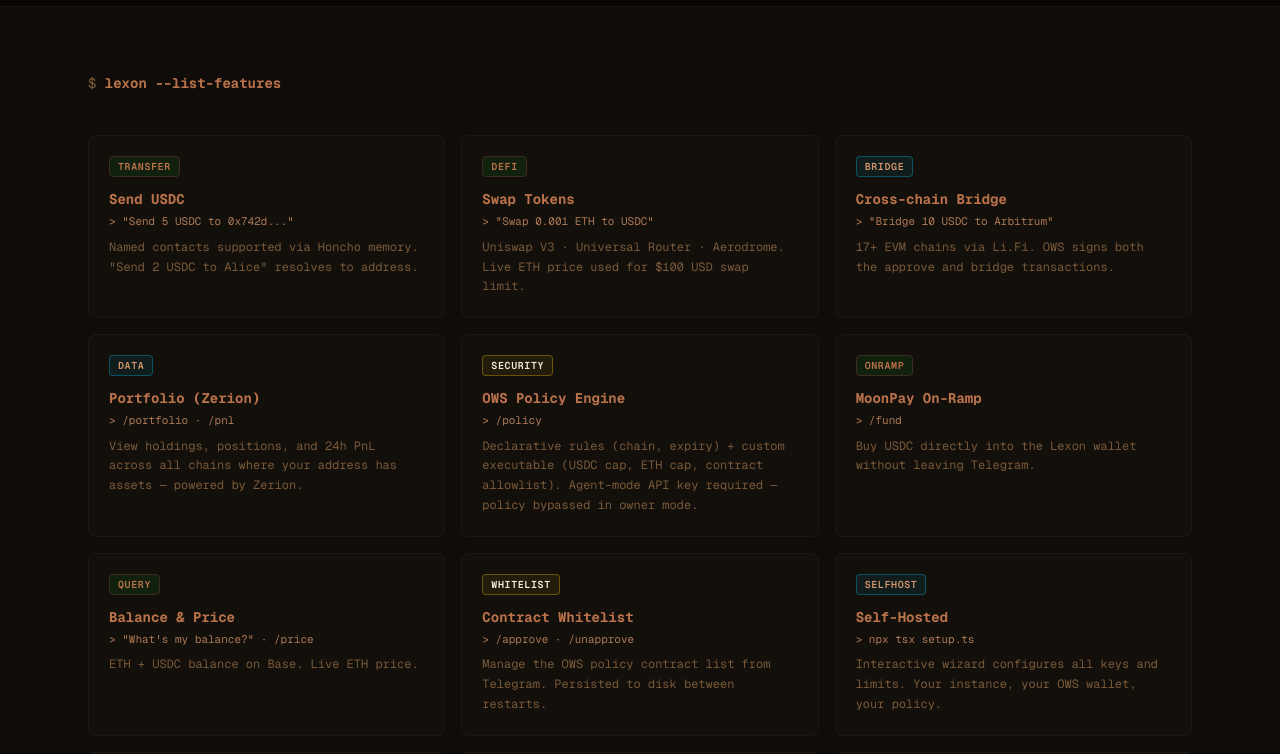
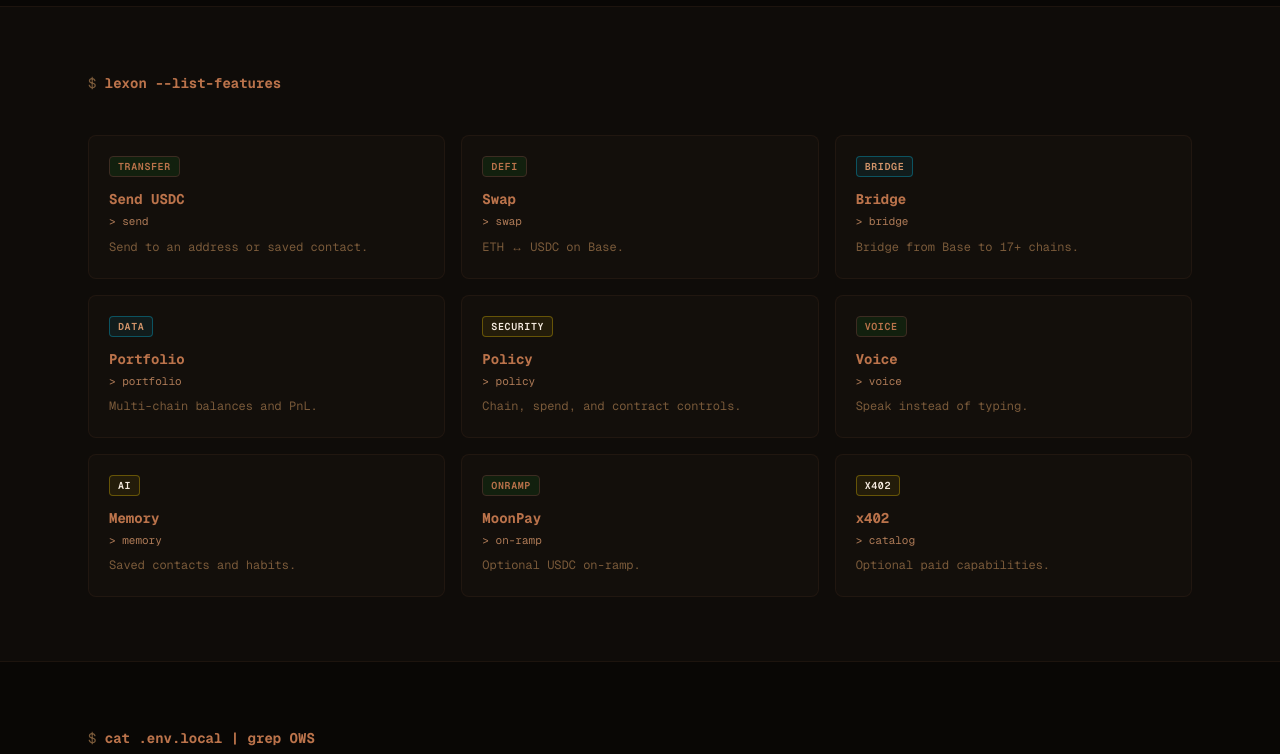
Before and after one commit to dlkakbs/lexon, a Next.js app: page / in a window 1280 px wide. Shown: the part 1040-1794 px from the top of the page. Built offline with nearby package versions, Linux system fonts and the light colour scheme.

Commit message:
Simplify landing feature list

```diff
--- a/app/page.tsx
+++ b/app/page.tsx
@@ -112,74 +112,56 @@ export default function Home() {
               {
                 tag: "transfer", tagColor: "tag-green",
                 title: "Send USDC",
-                cmd: '"Send 5 USDC to 0x742d..."',
-                desc: "Named contacts supported via Honcho memory. \"Send 2 USDC to Alice\" resolves to address.",
+                cmd: "send",
+                desc: "Send to an address or saved contact.",
               },
               {
                 tag: "defi", tagColor: "tag-green",
-                title: "Swap Tokens",
-                cmd: '"Swap 0.001 ETH to USDC"',
-                desc: "Uniswap V3 · Universal Router · Aerodrome. Live ETH price used for $100 USD swap limit.",
+                title: "Swap",
+                cmd: "swap",
+                desc: "ETH ↔ USDC on Base.",
               },
               {
                 tag: "bridge", tagColor: "tag-cyan",
-                title: "Cross-chain Bridge",
-                cmd: '"Bridge 10 USDC to Arbitrum"',
-                desc: "17+ EVM chains via Li.Fi. OWS signs both the approve and bridge transactions.",
+                title: "Bridge",
+                cmd: "bridge",
+                desc: "Bridge from Base to 17+ chains.",
               },
               {
                 tag: "data", tagColor: "tag-cyan",
-                title: "Portfolio (Zerion)",
-                cmd: "/portfolio · /pnl",
-                desc: "View holdings, positions, and 24h PnL across all chains where your address has assets — powered by Zerion.",
+                title: "Portfolio",
+                cmd: "portfolio",
+                desc: "Multi-chain balances and PnL.",
               },
               {
                 tag: "security", tagColor: "tag-yellow",
-                title: "OWS Policy Engine",
-                cmd: "/policy",
-                desc: "Declarative rules (chain, expiry) + custom executable (USDC cap, ETH cap, contract allowlist). Agent-mode API key required — policy bypassed in owner mode.",
+                title: "Policy",
+                cmd: "policy",
+                desc: "Chain, spend, and contract controls.",
+              },
+              {
+                tag: "voice", tagColor: "tag-green",
+                title: "Voice",
+                cmd: "voice",
+                desc: "Speak instead of typing.",
+              },
+              {
+                tag: "ai", tagColor: "tag-yellow",
+                title: "Memory",
+                cmd: "memory",
+                desc: "Saved contacts and habits.",
               },
               {
                 tag: "onramp", tagColor: "tag-green",
-                title: "MoonPay On-Ramp",
-                cmd: "/fund",
-                desc: "Buy USDC directly into the Lexon wallet without leaving Telegram.",
-              },
-              {
-                tag: "query", tagColor: "tag-green",
-                title: "Balance & Price",
-                cmd: '"What\'s my balance?" · /price',
-                desc: "ETH + USDC balance on Base. Live ETH price.",
-              },
-              {
-                tag: "whitelist", tagColor: "tag-yellow",
-                title: "Contract Whitelist",
-                cmd: "/approve · /unapprove",
-                desc: "Manage the OWS policy contract list from Telegram. Persisted to disk between restarts.",
-              },
-              {
-                tag: "selfhost", tagColor: "tag-cyan",
-                title: "Self-Hosted",
-                cmd: "npx tsx setup.ts",
-                desc: "Interactive wizard configures all keys and limits. Your instance, your OWS wallet, your policy.",
-              },
-              {
-                tag: "voice", tagColor: "tag-green",
-                title: "Voice Commands",
-                cmd: "Send a voice note",
-                desc: "Optional voice input via Whisper. Any supported command can be spoken instead of typed.",
-              },
-              {
-                tag: "ai", tagColor: "tag-yellow",
-                title: "Personalized Memory",
-                cmd: '"How much did I spend this week?"',
-                desc: "Optional memory layer for named contacts, spending history, and repeated behavior.",
+                title: "MoonPay",
+                cmd: "on-ramp",
+                desc: "Optional USDC on-ramp.",
               },
               {
                 tag: "x402", tagColor: "tag-yellow",
-                title: "Optional x402 Layer",
-                cmd: "/api/x402/catalog",
-                desc: "Optional extension for publishing paid capabilities or calling other paid agent services.",
+                title: "x402",
+                cmd: "catalog",
+                desc: "Optional paid capabilities.",
               },
             ].map((f) => (
               <div key={f.title} className="term-card">
```
